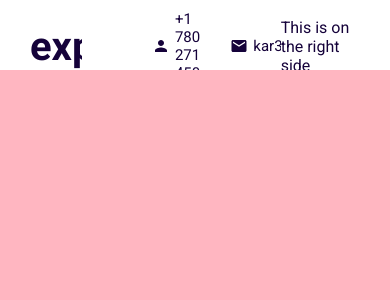
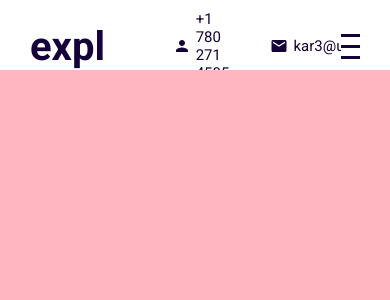
Before and after one commit to kricha7ds/portfolio, a React (Create React App) app: page / in a window 390 px wide. Shown: the top 300 px of the page. Built offline with nearby package versions, Linux system fonts and the light colour scheme.

Commit message:
adding hamburger icon to navbar

```diff
--- a/src/components/navbar/Navbar.jsx
+++ b/src/components/navbar/Navbar.jsx
@@ -16,8 +16,12 @@
                         <span>kar3@ualberta.ca</span>
                     </div>
                 </div>
-                <div classname="right">
-                    This is on the right side
+                <div className="right">
+                    <div className="hamburger">
+                        <span className="line1"></span>
+                        <span className="line2"></span>
+                        <span className="line3"></span>
+                    </div>
                 </div>
             </div>
         </div>
--- a/src/components/navbar/navbar.scss
+++ b/src/components/navbar/navbar.scss
@@ -44,5 +44,24 @@
                 }
             }
         }
+
+        .right {
+
+            .hamburger {
+                width: 32px;
+                height: 25px;
+                display: flex;
+                flex-direction: column; // allows all elements in hamburger div to span vertically
+                justify-content: space-between;
+                cursor: pointer;
+
+                span {
+                    width: 100%;
+                    height: 3px;
+                    background-color: $mainColour;
+                }
+            }
+
+        }
     }
 }
```
